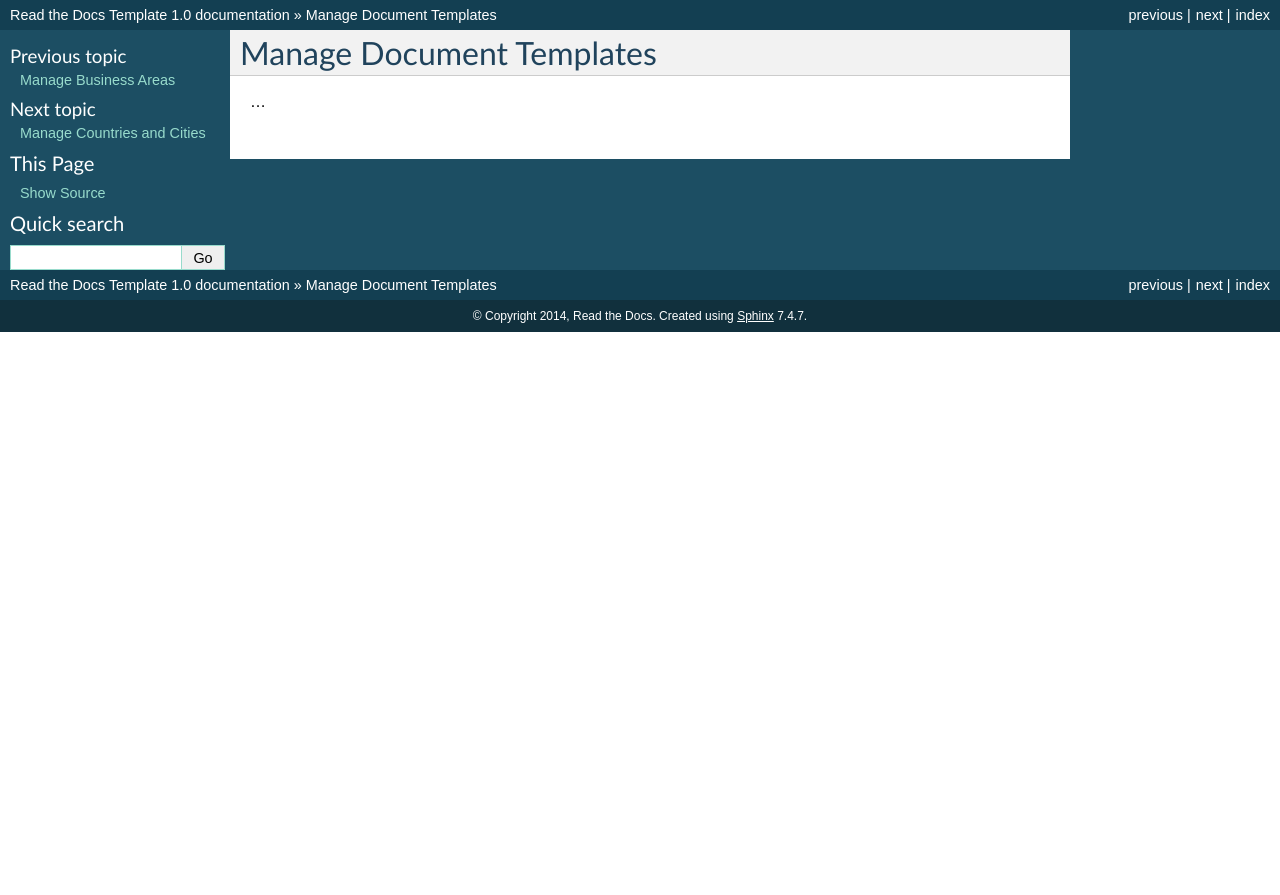
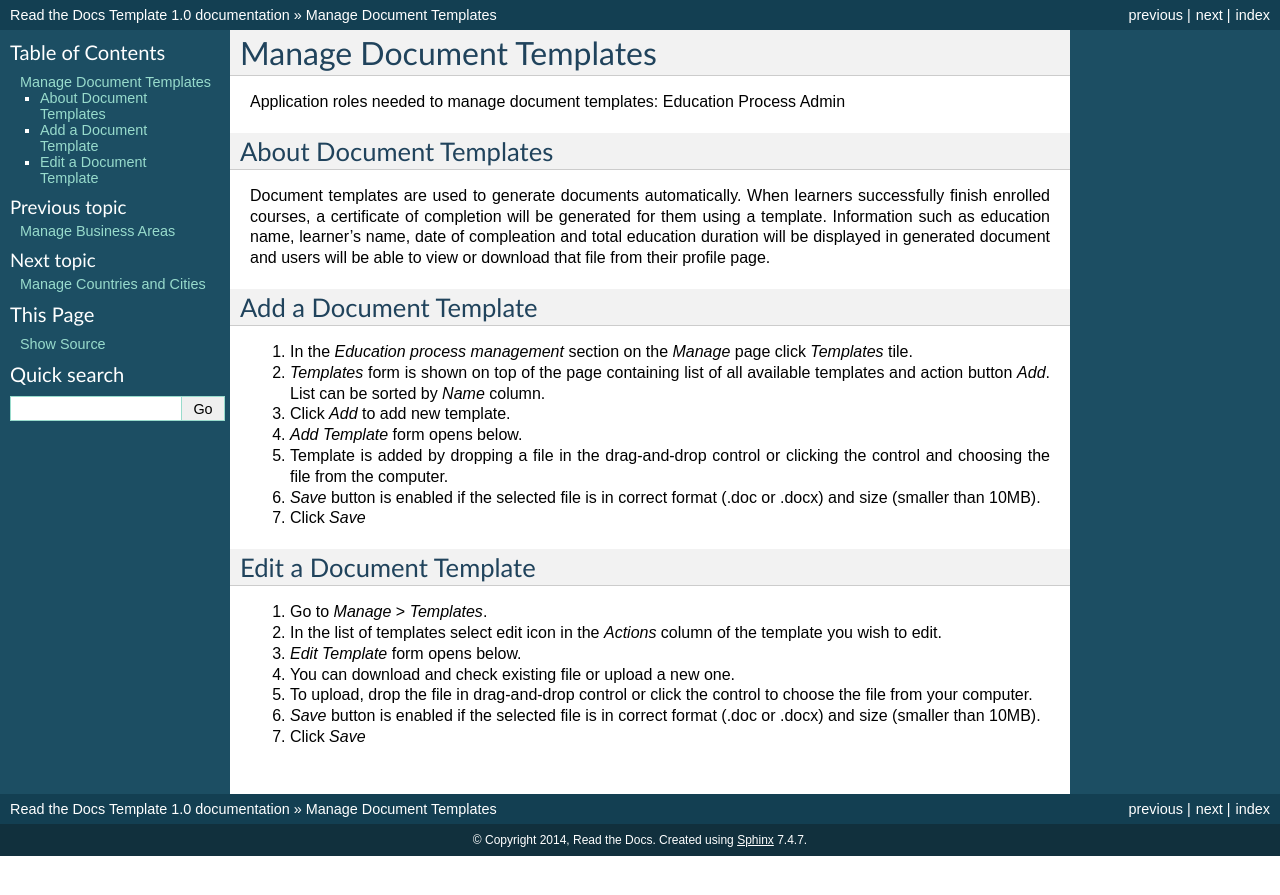
Before and after one commit to pslisko/performa365docs, a Sphinx documentation site: the page built from docs/howto/manage_document_templates.rst, in a window 1280 px wide. Shown: the top 895 px of the page. Built offline with Sphinx 7.4.7, drawn with Linux system fonts in a browser that asks for light colours; pages that are not in the unit, such as notebooks, are missing from menus.

Commit message:
Update manage_document_templates.rst

```diff
--- a/docs/howto/manage_document_templates.rst
+++ b/docs/howto/manage_document_templates.rst
@@ -1,4 +1,28 @@
 Manage Document Templates
 =========================
 
-...
+Application roles needed to manage document templates: Education Process Admin
+
+About Document Templates
+^^^^^^^^^^^^^^^^^^^^^^^^^^^
+Document templates are used to generate documents automatically. When learners successfully finish enrolled courses, a certificate of completion will be generated for them using a template. Information such as education name, learner's name, date of compleation and total education duration will be displayed in generated document and users will be able to view or download that file from their profile page.
+
+Add a Document Template
+^^^^^^^^^^^^^^^^^^^^^^^^^^^
+#. In the *Education process management* section on the *Manage* page click *Templates* tile.
+#. *Templates* form is shown on top of the page containing list of all available templates and action button *Add*. List can be sorted by *Name* column.
+#. Click *Add* to add new template.
+#. *Add Template* form opens below.
+#. Template is added by dropping a file in the drag-and-drop control or clicking the control and choosing the file from the computer.
+#. *Save* button is enabled if the selected file is in correct format (.doc or .docx) and size (smaller than 10MB).
+#. Click *Save*
+
+Edit a Document Template
+^^^^^^^^^^^^^^^^^^^^^^^^^^^
+#. Go to *Manage* > *Templates*.
+#. In the list of templates select edit icon in the *Actions* column of the template you wish to edit.
+#. *Edit Template* form opens below.
+#. You can download and check existing file or upload a new one.
+#. To upload, drop the file in drag-and-drop control or click the control to choose the file from your computer.
+#. *Save* button is enabled if the selected file is in correct format (.doc or .docx) and size (smaller than 10MB).
+#. Click *Save*
```
